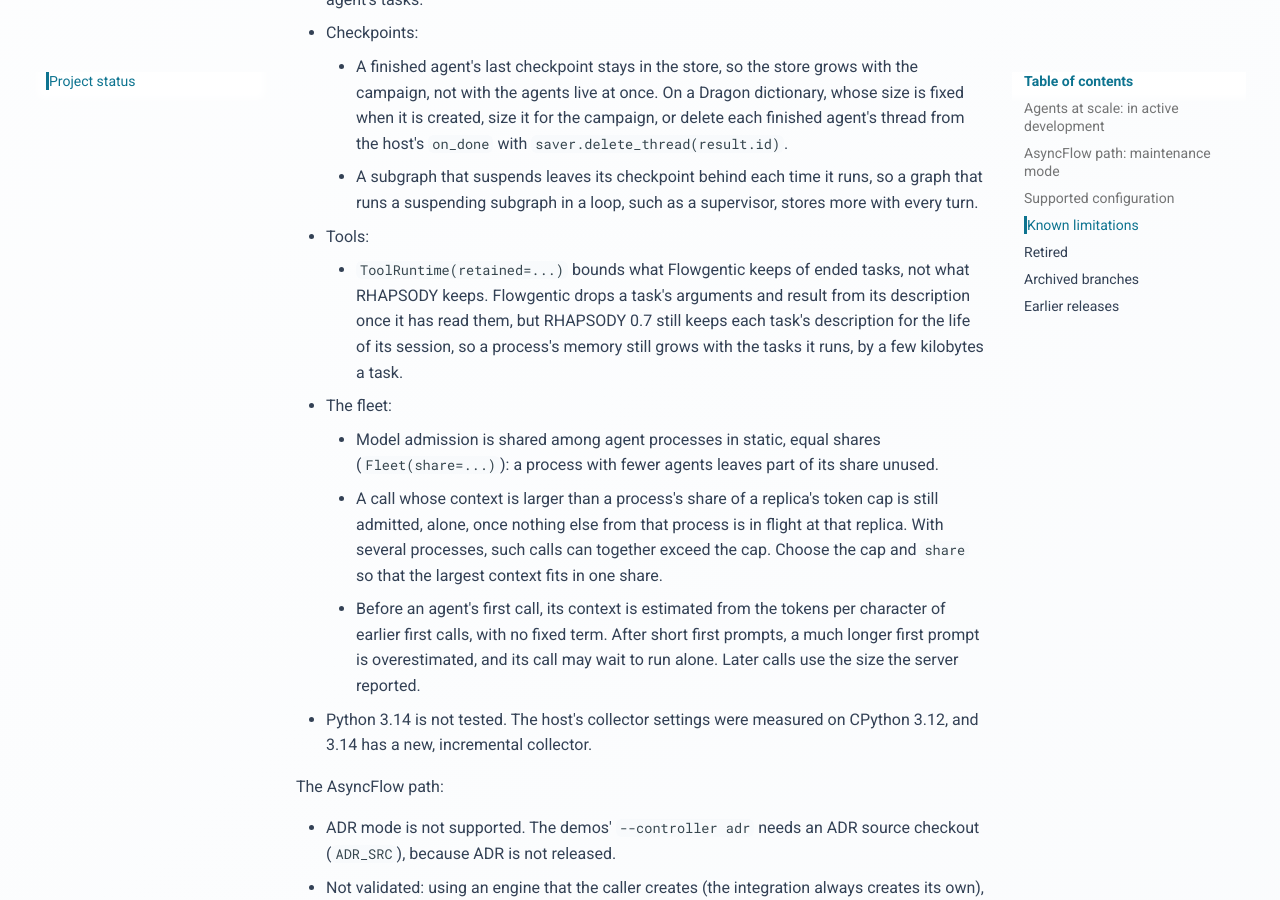
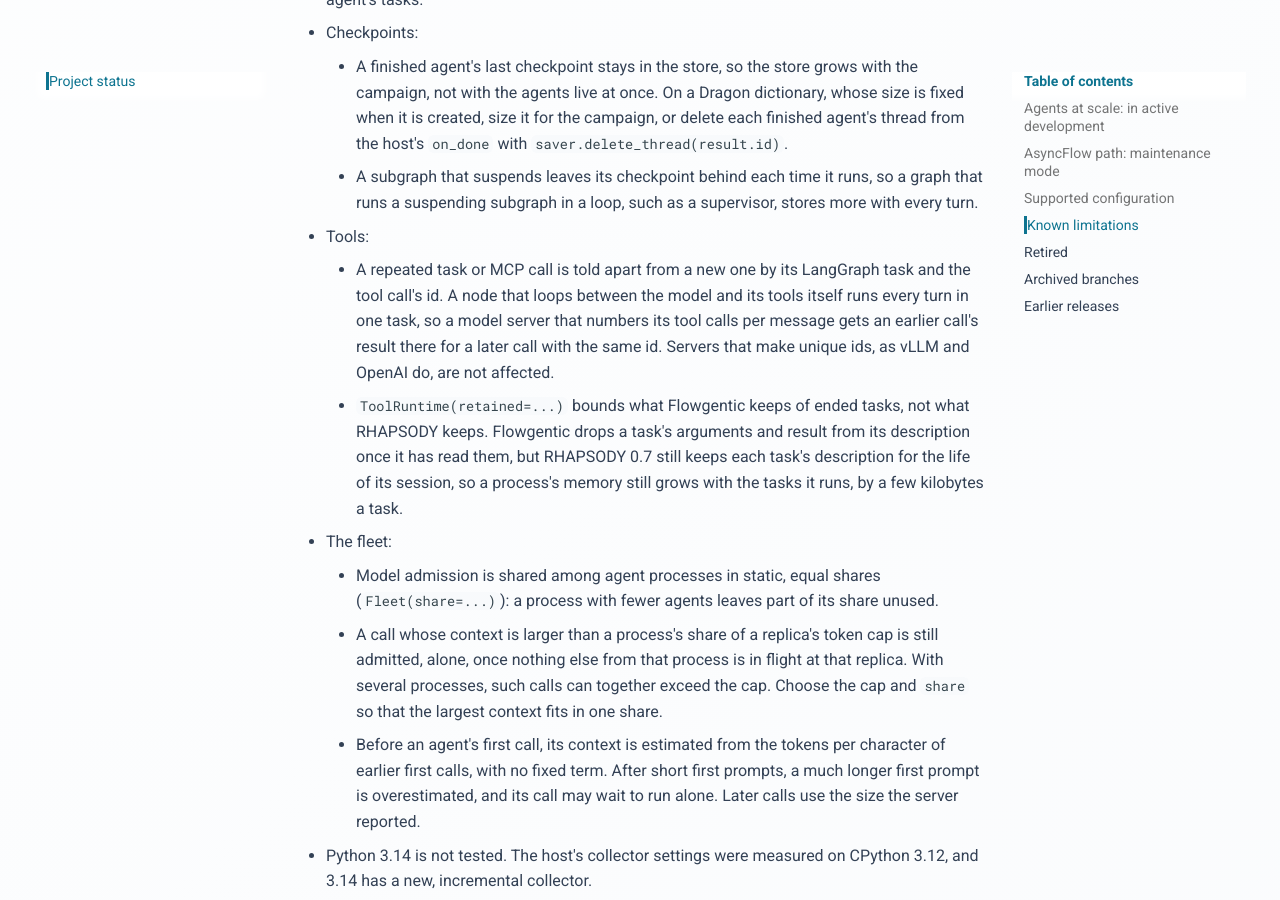
Before and after one commit to stride-research/flowgentic, an MkDocs documentation site: the page built from docs/status.md, in a window 1280 px wide and 900 px high, scrolled down 2559 px. Built offline with MkDocs 1.6.1 and Material for MkDocs 9.7.7, drawn with Linux system fonts in a browser that asks for light colours; comment, search, counter and statistics services are not loaded.

Commit message:
Document that a node looping between model and tools shares one key
The LangGraph task tells a later turn's reused call id from an earlier one only
when each turn's tools run in a task of their own, as in a ToolNode node, with
route_tool_calls or in such a subgraph. A node that loops between the model and
its tools itself runs every turn in one task. Keying on the message that made
the call would need graph state injected into every tool, which a hand-written
loop does not supply, so the docs and the status page say so instead, and a
strict expected-failure test keeps the case in view.

```diff
--- a/docs/status.md
+++ b/docs/status.md
@@ -114,6 +114,12 @@ Agents at scale:
       runs, so a graph that runs a suspending subgraph in a loop, such as a
       supervisor, stores more with every turn.
 - Tools:
+    - A repeated task or MCP call is told apart from a new one by its
+      LangGraph task and the tool call's id. A node that loops between the
+      model and its tools itself runs every turn in one task, so a model
+      server that numbers its tool calls per message gets an earlier call's
+      result there for a later call with the same id. Servers that make
+      unique ids, as vLLM and OpenAI do, are not affected.
     - `ToolRuntime(retained=...)` bounds what Flowgentic keeps of ended tasks,
       not what RHAPSODY keeps. Flowgentic drops a task's arguments and result
       from its description once it has read them, but RHAPSODY 0.7 still keeps
```
Also changed, not shown: docs/features/tools.md (+8 -0 lines), 1 other file.
